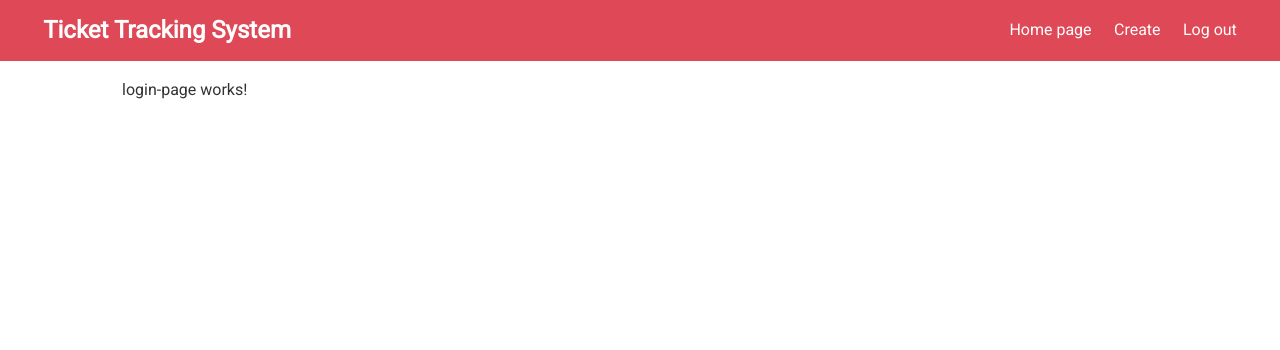
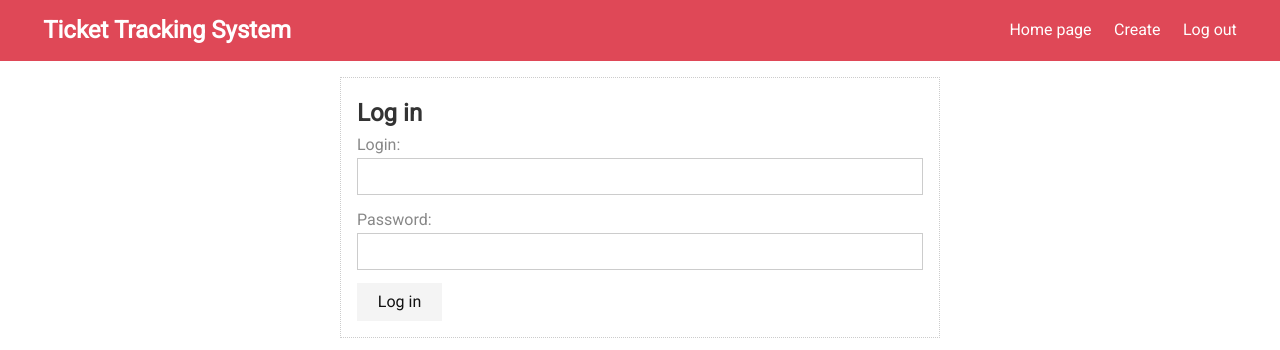
Before and after one commit to LightC0de/ticket-tracking-system, an Angular app: page /login in a window 1280 px wide. Shown: the top 350 px of the page. Built offline with nearby package versions, Linux system fonts and the light colour scheme.

Commit message:
Added layout login pages

```diff
--- a/src/app/app.component.ts
+++ b/src/app/app.component.ts
@@ -6,5 +6,4 @@ import { Component } from '@angular/core';
   styleUrls: ['./app.component.scss']
 })
 export class AppComponent {
-  title = 'ticket-tracking-system';
 }
--- a/src/app/app.module.ts
+++ b/src/app/app.module.ts
@@ -10,6 +10,7 @@ import { CreatePageComponent } from './create-page/create-page.component';
 import { EditPageComponent } from './edit-page/edit-page.component';
 import { TicketComponent } from './shared/components/ticket/ticket.component';
 import { TicketPageComponent } from './ticket-page/ticket-page.component';
+import {FormsModule, ReactiveFormsModule} from '@angular/forms';
 
 @NgModule({
   declarations: [
@@ -24,7 +25,9 @@ import { TicketPageComponent } from './ticket-page/ticket-page.component';
   ],
   imports: [
     BrowserModule,
-    AppRoutingModule
+    AppRoutingModule,
+    FormsModule,
+    ReactiveFormsModule
   ],
   providers: [],
   bootstrap: [AppComponent]
--- a/src/app/login-page/login-page.component.html
+++ b/src/app/login-page/login-page.component.html
@@ -1 +1,48 @@
-<p>login-page works!</p>
+<form class="card" [formGroup]="form" (ngSubmit)="submit()">
+  <h2>Log in</h2>
+
+  <div
+    class="form-control"
+    [ngClass]="{invalid: form.get('login').touched && form.get('login').invalid}"
+  >
+    <label for="login">Login:</label>
+    <input id="login" type="text" formControlName="login">
+    <div
+      *ngIf="form.get('login').touched && form.get('login').invalid"
+      class="validation"
+    >
+      <small *ngIf="form.get('login').errors.required">
+        Login is required field
+      </small>
+    </div>
+  </div>
+
+  <div
+    class="form-control"
+    [ngClass]="{invalid: form.get('password').touched && form.get('password').invalid}"
+  >
+    <label for="password">Password:</label>
+    <input id="password" type="password" formControlName="password">
+    <div
+      class="validation"
+      *ngIf="form.get('password').touched && form.get('password').invalid"
+    >
+      <small *ngIf="form.get('password').errors.required">
+        Password is required field
+      </small>
+      <small *ngIf="form.get('password').errors.minlength">
+        Password must be minimum
+        {{form.get('password').errors.minlength.requiredLength}}
+        letter. Now
+        {{form.get('password').errors.minlength.actualLength}}
+        letter.
+      </small>
+    </div>
+  </div>
+
+  <button
+    type="submit"
+    class="btn btn-primary"
+    [disabled]="form.invalid"
+  >Log in</button>
+</form>
--- a/src/app/login-page/login-page.component.scss
+++ b/src/app/login-page/login-page.component.scss
@@ -0,0 +1,4 @@
+form {
+  max-width: 600px;
+  margin: 0 auto;
+}
--- a/src/app/login-page/login-page.component.ts
+++ b/src/app/login-page/login-page.component.ts
@@ -1,4 +1,6 @@
 import { Component, OnInit } from '@angular/core';
+import {FormControl, FormGroup, Validators} from '@angular/forms';
+import {User} from '../shared/interfaces';
 
 @Component({
   selector: 'app-login-page',
@@ -7,9 +9,32 @@ import { Component, OnInit } from '@angular/core';
 })
 export class LoginPageComponent implements OnInit {
 
+  form: FormGroup;
+
   constructor() { }
 
-  ngOnInit(): void {
+  public ngOnInit(): void {
+    this.form = new FormGroup({
+      login: new FormControl(null, [
+        Validators.required
+      ]),
+      password: new FormControl(null, [
+        Validators.required,
+        Validators.minLength(6)
+      ])
+    });
+  }
+
+  public submit(): void {
+    if (this.form.invalid) {
+      return null;
+    }
+
+    const user: User = {
+      login: this.form.value.login,
+      password: this.form.value.password
+    };
+
   }
 
 }
--- a/src/app/shared/components/main-layout/main-layout.component.ts
+++ b/src/app/shared/components/main-layout/main-layout.component.ts
@@ -14,8 +14,8 @@ export class MainLayoutComponent implements OnInit {
   }
 
   public logout(event: Event): void {
-    event.preventDefault()
-    this.router.navigate(['/', 'login'])
+    event.preventDefault();
+    this.router.navigate(['/', 'login']);
   }
 
 }
--- /dev/null
+++ b/src/app/shared/interfaces.ts
@@ -0,0 +1,4 @@
+export interface User {
+  login: string;
+  password: string;
+}
```
